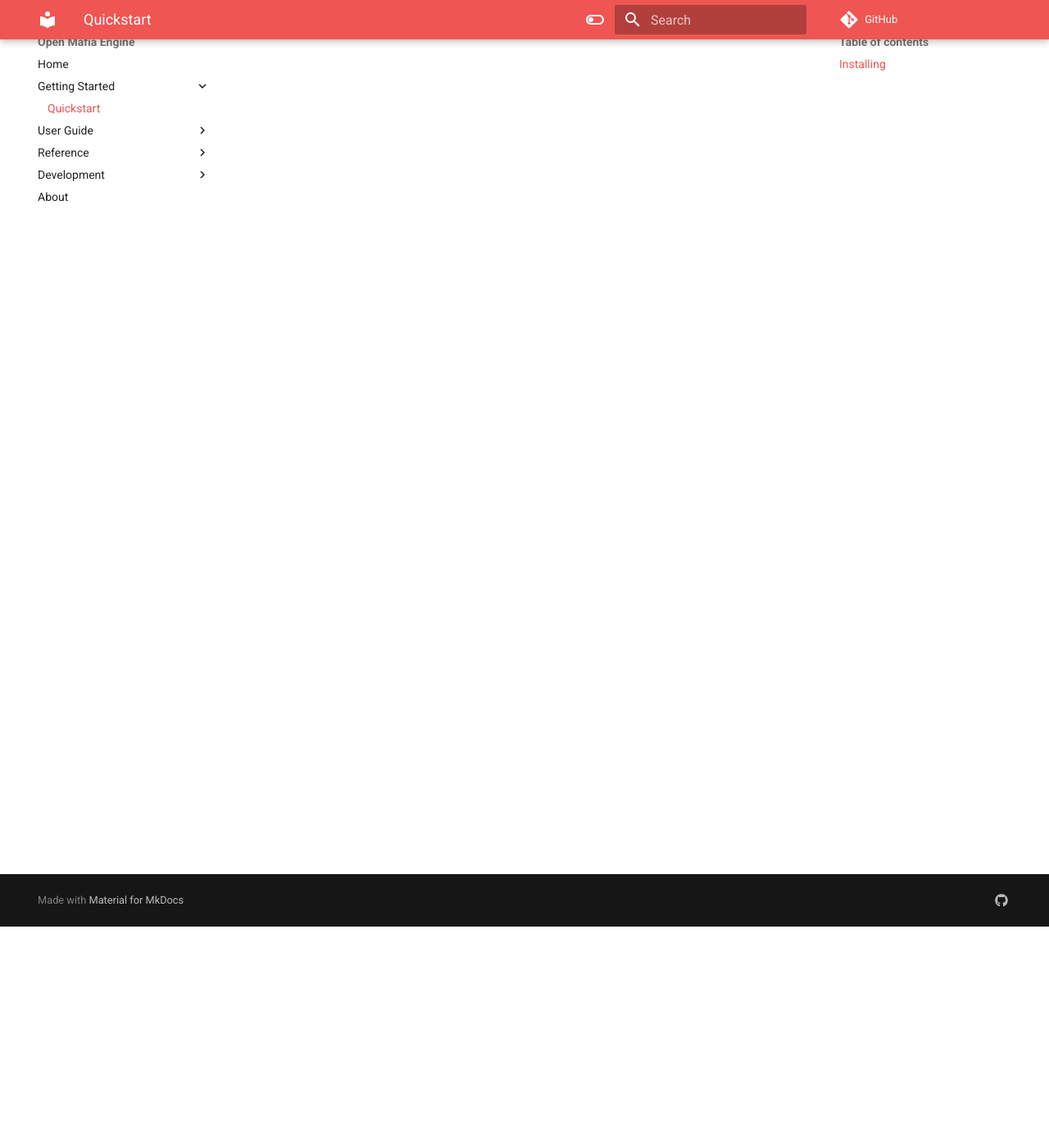
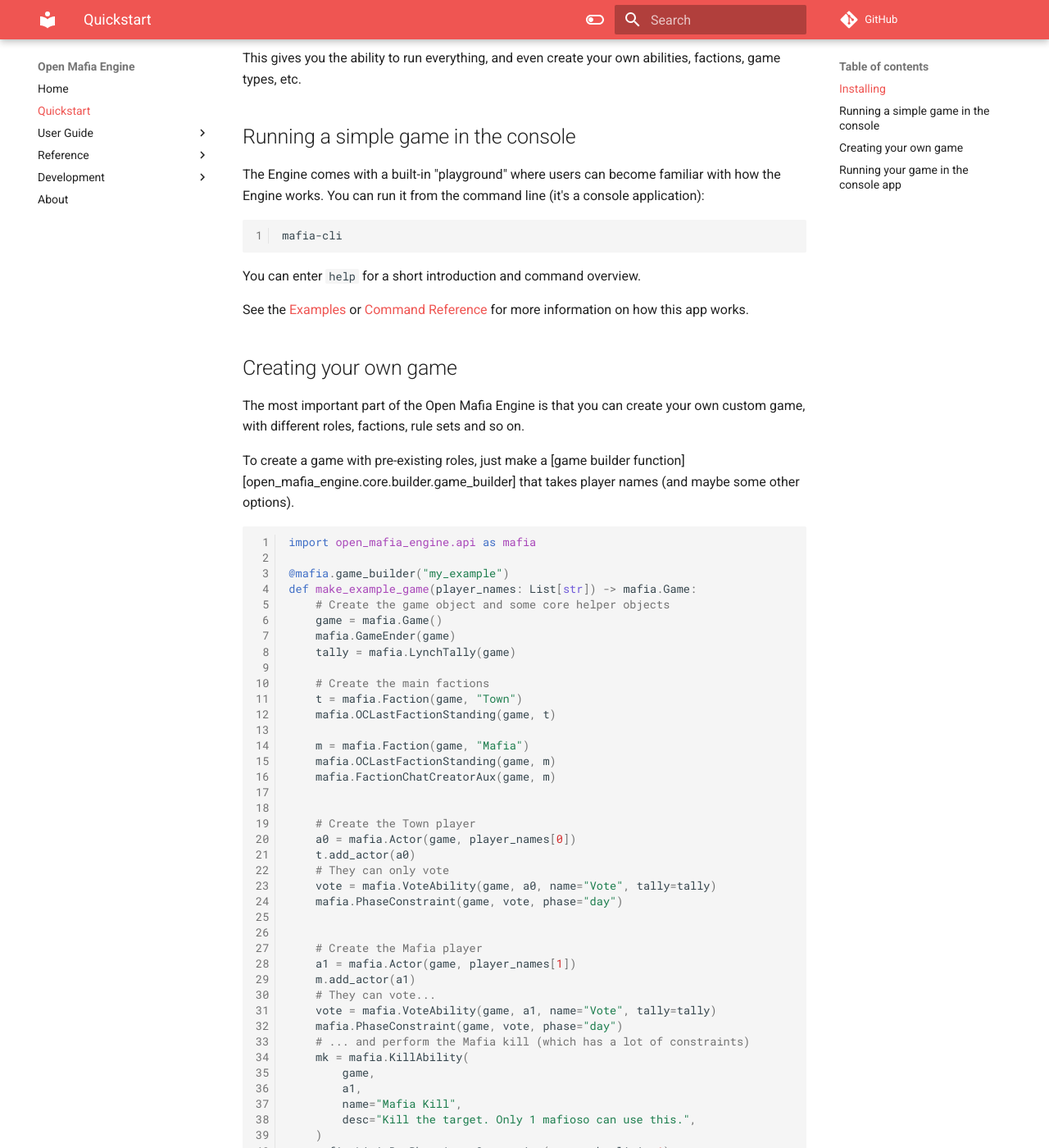
Before and after one commit to open-mafia/open_mafia_engine, an MkDocs documentation site: the page built from docs/getting_started/quickstart.md, in a window 1280 px wide and 1400 px high, scrolled down 270 px. Shown: the whole window at 82% size. Built offline with MkDocs 1.6.1 and Material for MkDocs 9.7.7, drawn with Linux system fonts in a browser that asks for light colours; comment, search, counter and statistics services are not loaded; some of the changed text lies outside the part shown.

Commit message:
Added quickstart docs.

````diff
--- a/docs/getting_started/quickstart.md
+++ b/docs/getting_started/quickstart.md
@@ -2,8 +2,116 @@
 
 ## Installing
 
-Install the open_mafia_engine, with recommended extras:
+Install the Open Mafia Engine package from PyPI, with recommended extras:
 
 ```sh
 pip install open_mafia_engine[recommended]
 ```
+
+This gives you the ability to run everything, and even create your own
+abilities, factions, game types, etc.
+
+## Running a simple game in the console
+
+The Engine comes with a built-in "playground" where users can become familiar
+with how the Engine works. You can run it from the command line (it's a console
+application):
+
+```sh
+mafia-cli
+```
+
+You can enter `help` for a short introduction and command overview.
+
+See the [Examples](../examples/index.md) or [Command Reference](../reference/commands.md)
+for more information on how this app works.
+
+## Creating your own game
+
+The most important part of the Open Mafia Engine is that you can create your own
+custom game, with different roles, factions, rule sets and so on.
+
+To create a game with pre-existing roles, just make a
+[game builder function][open_mafia_engine.core.builder.game_builder]
+that takes player names (and maybe some other options).
+
+```python
+import open_mafia_engine.api as mafia
+
+@mafia.game_builder("my_example")
+def make_example_game(player_names: List[str]) -> mafia.Game:
+    # Create the game object and some core helper objects
+    game = mafia.Game()
+    mafia.GameEnder(game)
+    tally = mafia.LynchTally(game)
+
+    # Create the main factions
+    t = mafia.Faction(game, "Town")
+    mafia.OCLastFactionStanding(game, t)
+
+    m = mafia.Faction(game, "Mafia")
+    mafia.OCLastFactionStanding(game, m)
+    mafia.FactionChatCreatorAux(game, m)
+
+
+    # Create the Town player
+    a0 = mafia.Actor(game, player_names[0])
+    t.add_actor(a0)
+    # They can only vote
+    vote = mafia.VoteAbility(game, a0, name="Vote", tally=tally)
+    mafia.PhaseConstraint(game, vote, phase="day")
+
+
+    # Create the Mafia player
+    a1 = mafia.Actor(game, player_names[1])
+    m.add_actor(a1)
+    # They can vote...
+    vote = mafia.VoteAbility(game, a1, name="Vote", tally=tally)
+    mafia.PhaseConstraint(game, vote, phase="day")
+    # ... and perform the Mafia kill (which has a lot of constraints)
+    mk = mafia.KillAbility(
+        game,
+        a1,
+        name="Mafia Kill",
+        desc="Kill the target. Only 1 mafioso can use this.",
+    )
+    mafia.LimitPerPhaseActorConstraint(game, mk, limit=1)
+    mafia.LimitPerPhaseKeyConstraint(game, mk, key="mafia_kill_limit")
+    mafia.PhaseConstraint(game, mk, phase="night")
+    mafia.ConstraintNoSelfFactionTarget(game, mk)
+
+    return game
+```
+
+Then you can create the game object:
+
+```python
+game = make_example_game(["Alice", "Bob"])
+```
+
+Or, if saved in a model and imported:
+
+```python
+builder = mafia.GameBuilder.load("my_example")
+game = builder.build(["Alice", "Bob"])
+```
+
+Technically, you could do this outside a function, but functions are much
+more reusable. 😃
+
+## Running your game in the console app
+
+NOTE: This extra parameter doesn't work yet.
+
+Assuming you have registered your function with the game builder, the Console
+Application can load your Python module:
+
+```sh
+mafia-cli --import your_module.py
+```
+
+And you can load it inside the console app by the name you gave it:
+
+```sh
+admin create-game my_example
+```
--- a/mkdocs.yml
+++ b/mkdocs.yml
@@ -10,8 +10,7 @@ use_directory_urls: false
 
 nav:
   - Home: index.md
-  - "Getting Started":
-      - "Quickstart": getting_started/quickstart.md
+  - "Quickstart": getting_started/quickstart.md
   - "User Guide":
       - "Main Concepts": user_guide/concepts.md
       - "Game State": user_guide/state.md
````
Also changed, not shown: 1 other file.
